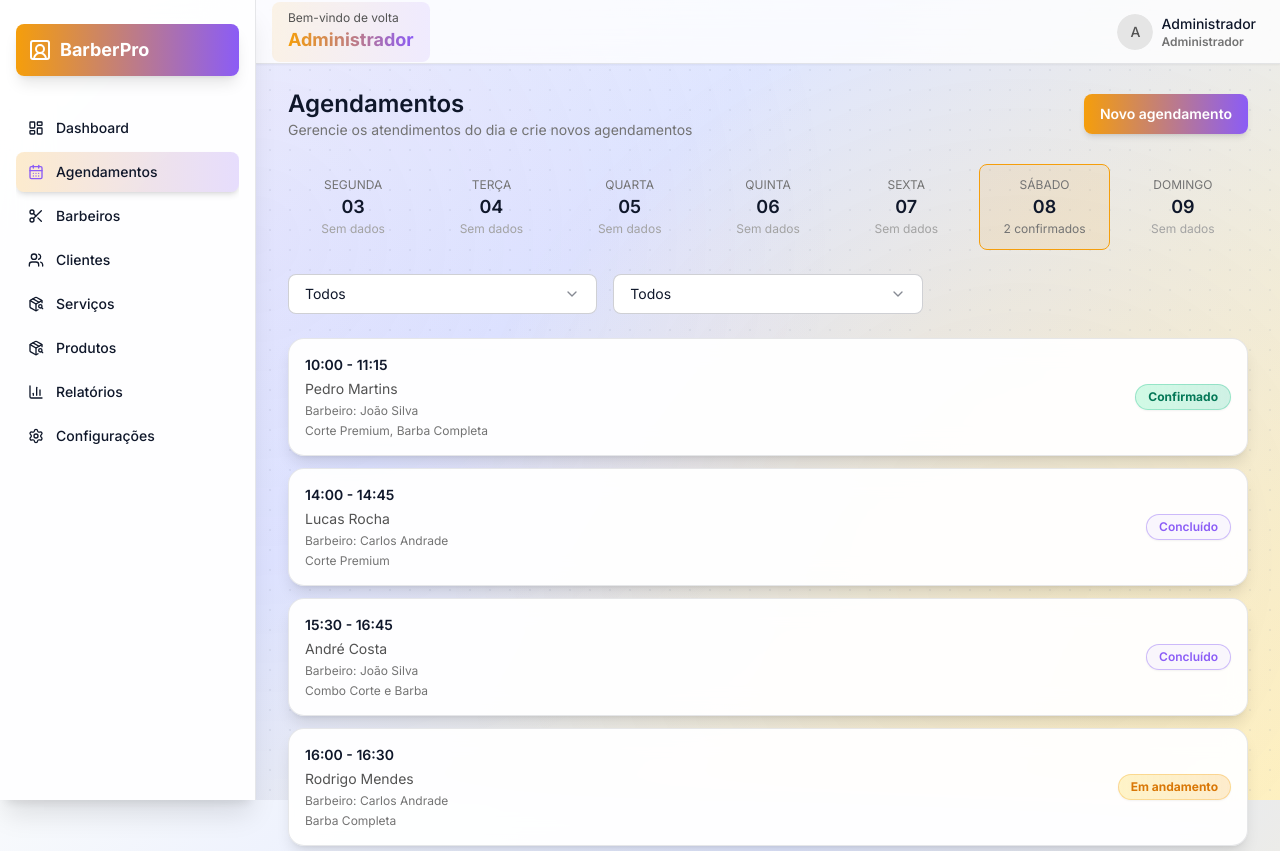
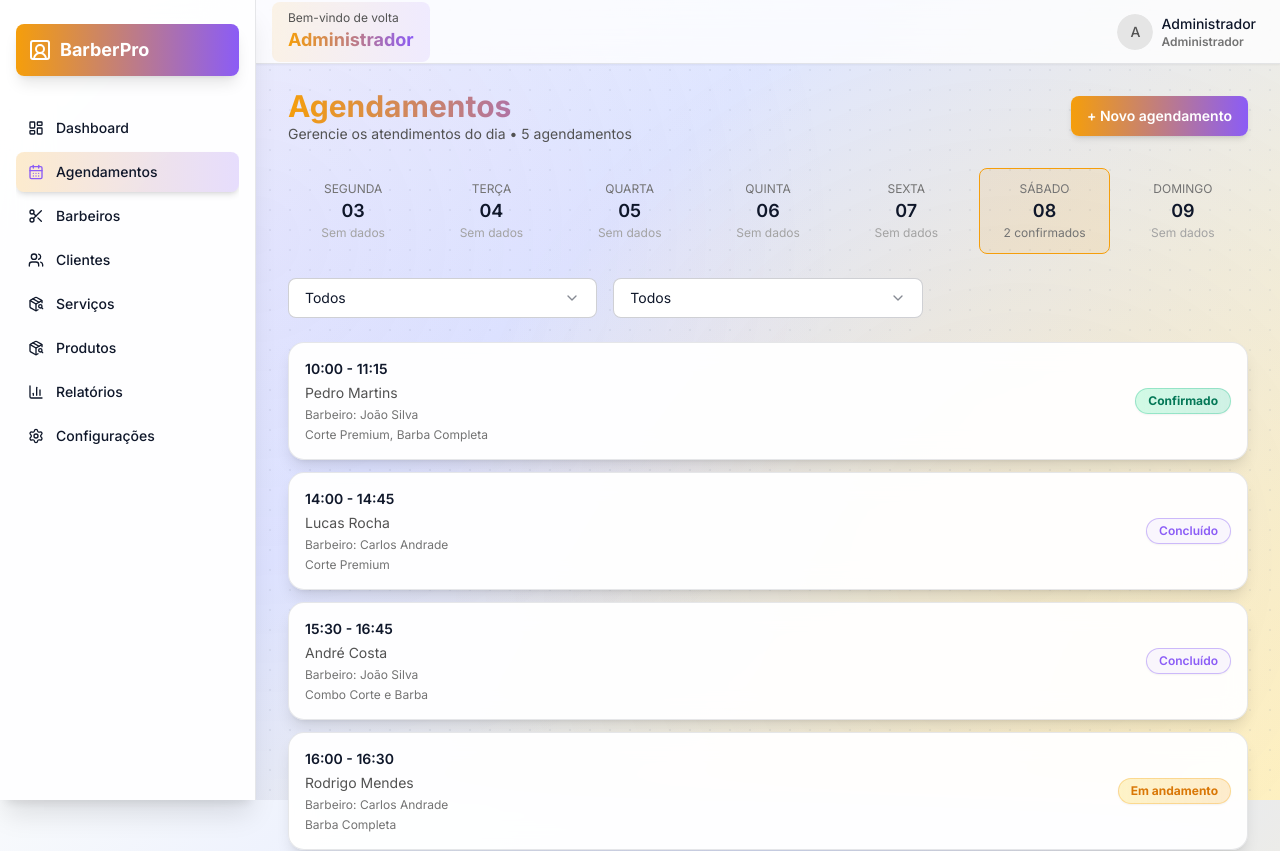
Before and after one commit to Henalecam/BigodeApp, a Next.js app: page /agendamentos in a window 1280 px wide. Shown: the top 851 px of the page. Built offline with nearby package versions, Linux system fonts and the light colour scheme.

Commit message:
feat: improve clients and appointments listings with counters and modern titles

```diff
--- a/components/appointments/AppointmentsScreen.tsx
+++ b/components/appointments/AppointmentsScreen.tsx
@@ -60,13 +60,13 @@ export function AppointmentsScreen({ barbers }: { barbers: BarberOption[] }) {
     <div className="space-y-6">
       <div className="flex flex-col gap-4 lg:flex-row lg:items-center lg:justify-between">
         <div>
-          <h1 className="text-2xl font-semibold text-primary">Agendamentos</h1>
-          <p className="text-sm text-neutral-500">
-            Gerencie os atendimentos do dia e crie novos agendamentos
+          <h1 className="text-3xl font-bold bg-gradient-to-r from-secondary to-accent bg-clip-text text-transparent">Agendamentos</h1>
+          <p className="text-sm text-neutral-600">
+            Gerencie os atendimentos do dia • {appointments.length} {appointments.length === 1 ? 'agendamento' : 'agendamentos'}
           </p>
         </div>
         <Button asChild>
-          <Link href="/agendamentos/novo">Novo agendamento</Link>
+          <Link href="/agendamentos/novo">+ Novo agendamento</Link>
         </Button>
       </div>
       <WeekCalendar
--- a/components/clients/ClientsScreen.tsx
+++ b/components/clients/ClientsScreen.tsx
@@ -98,11 +98,11 @@ export function ClientsScreen({ initialClients, canManage }: ClientsScreenProps)
     <div className="space-y-6">
       <div className="flex flex-wrap items-center justify-between gap-3">
         <div>
-          <h1 className="text-2xl font-semibold text-primary">Clientes</h1>
-          <p className="text-sm text-neutral-500">Histórico e dados dos clientes</p>
+          <h1 className="text-3xl font-bold bg-gradient-to-r from-secondary to-accent bg-clip-text text-transparent">Clientes</h1>
+          <p className="text-sm text-neutral-600">Histórico e dados dos clientes • {filteredClients.length} {filteredClients.length === 1 ? 'cliente' : 'clientes'}</p>
         </div>
         {canManage ? (
-          <Button onClick={() => setOpen(true)}>Novo cliente</Button>
+          <Button onClick={() => setOpen(true)}>+ Novo cliente</Button>
         ) : null}
       </div>
       <Input
```
